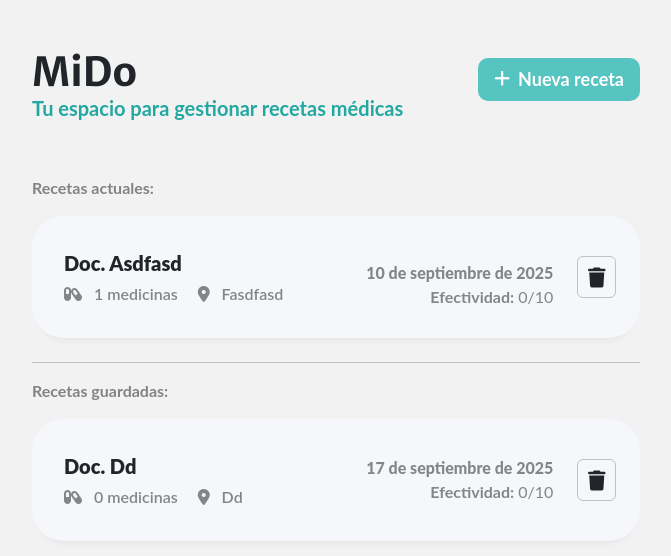
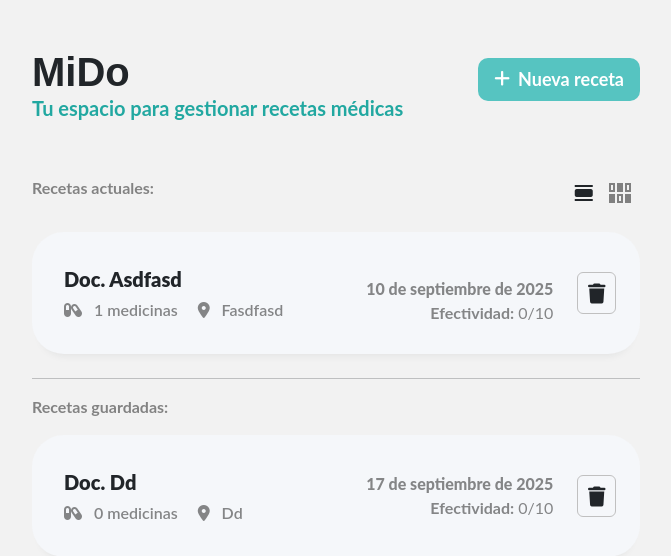
Before and after one commit to CI5co22/MiDo, a Django app: page / in a window 1280 px wide. Shown: the top 556 px of the page, without its empty margins (304-975 px from the left). Run offline with Django 5.2, Linux system fonts and the light colour scheme; data comes from the database, SQL or seed files in the repository.

Commit message:
elementos de viewmodule agregados

```diff
--- a/miApp/static/css/home.css
+++ b/miApp/static/css/home.css
@@ -135,6 +135,36 @@
     font-size: 4rem;
     margin-bottom: 1.5rem;
     color: var(--opaco);
+}
+
+.contenedor
+{
+    display: flex;
+    position: relative;
+}
+
+.contenedor .view
+{
+    position: absolute;
+    right: 0;
+    padding: 5px 8px 0;
+    border-radius: 8px;
+}
+
+
+/* icono */
+.material-symbols-outlined {
+ cursor: pointer;
+  font-variation-settings:
+  'FILL' 1,
+  'wght' 400,
+  'GRAD' 0,
+  'opsz' 24
+}
+
+.no-select
+{
+    color: grey;
 }
 
 /* Tablet (768px a 899px) */
--- /dev/null
+++ b/miApp/static/js/viewModule.js
@@ -0,0 +1,16 @@
+let pilas = document.getElementById("pilas");
+let grid = document.getElementById("grid");
+
+pilas.addEventListener("click", event =>
+{
+    pilas.classList.remove("no-select");
+    grid.classList.add("no-select")
+}
+)
+
+grid.addEventListener("click", event =>
+{
+    grid.classList.remove("no-select");
+    pilas.classList.add("no-select")
+}
+)
--- a/miApp/templates/home.html
+++ b/miApp/templates/home.html
@@ -8,9 +8,7 @@
     <link rel="stylesheet" href="https://cdnjs.cloudflare.com/ajax/libs/font-awesome/6.7.2/css/all.min.css" integrity="sha512-Evv84Mr4kqVGRNSgIGL/F/aIDqQb7xQ2vcrdIwxfjThSH8CSR7PBEakCr51Ck+w+/U6swU2Im1vVX0SVk9ABhg==" crossorigin="anonymous" referrerpolicy="no-referrer">
     <link rel="preconnect" href="https://fonts.googleapis.com">
     <link rel="preconnect" href="https://fonts.gstatic.com" crossorigin>
-    <link href="https://fonts.googleapis.com/css2?family=Merriweather+Sans:ital,wght@0,300..800;1,300..800&display=swap" rel="stylesheet">
-
-
+<link rel="stylesheet" href="https://fonts.googleapis.com/css2?family=Material+Symbols+Outlined:opsz,wght,FILL,GRAD@20..48,100..700,0..1,-50..200" />
     <link rel="stylesheet" href="{% static 'css/root.css' %}">
     <link rel="stylesheet" href="{% static 'css/home.css' %}">
     <link rel="stylesheet" href="{% static 'css/modalAgregar.css' %}">
@@ -36,8 +34,16 @@
 
         </div>
         <div class="list">
-            <div>
+            <div class="contenedor">
                 <p class="clasif"><b>Recetas actuales:</b></p>
+                <div class="view">
+                    <span class="material-symbols-outlined me-2" id="pilas">
+                        view_day
+                    </span>
+                    <span class="no-select material-symbols-outlined" id="grid">
+                        flex_wrap
+                    </span>
+                </div>
             </div>
             {% if activos %}
             {% for receta in activos %}
@@ -88,6 +94,7 @@
             <!--  -->
             {% if lista %}
             <p class="clasif"><b>Recetas guardadas:</b></p>
+
             {% for receta in lista %}
             <div class="receta mt-3" data-id="{{ receta.id }}">
                 <div class="receta-info1">
@@ -145,6 +152,7 @@
 
 <!-- scripts -->
 <script src="{% static 'js/recetaRedirigir.js' %}"></script>
+<script src="{% static 'js/viewModule.js' %}"></script>
 
 
 <script src="https://cdn.jsdelivr.net/npm/bootstrap@5.3.8/dist/js/bootstrap.bundle.min.js" integrity="sha384-FKyoEForCGlyvwx9Hj09JcYn3nv7wiPVlz7YYwJrWVcXK/BmnVDxM+D2scQbITxI" crossorigin="anonymous"></script>
```
